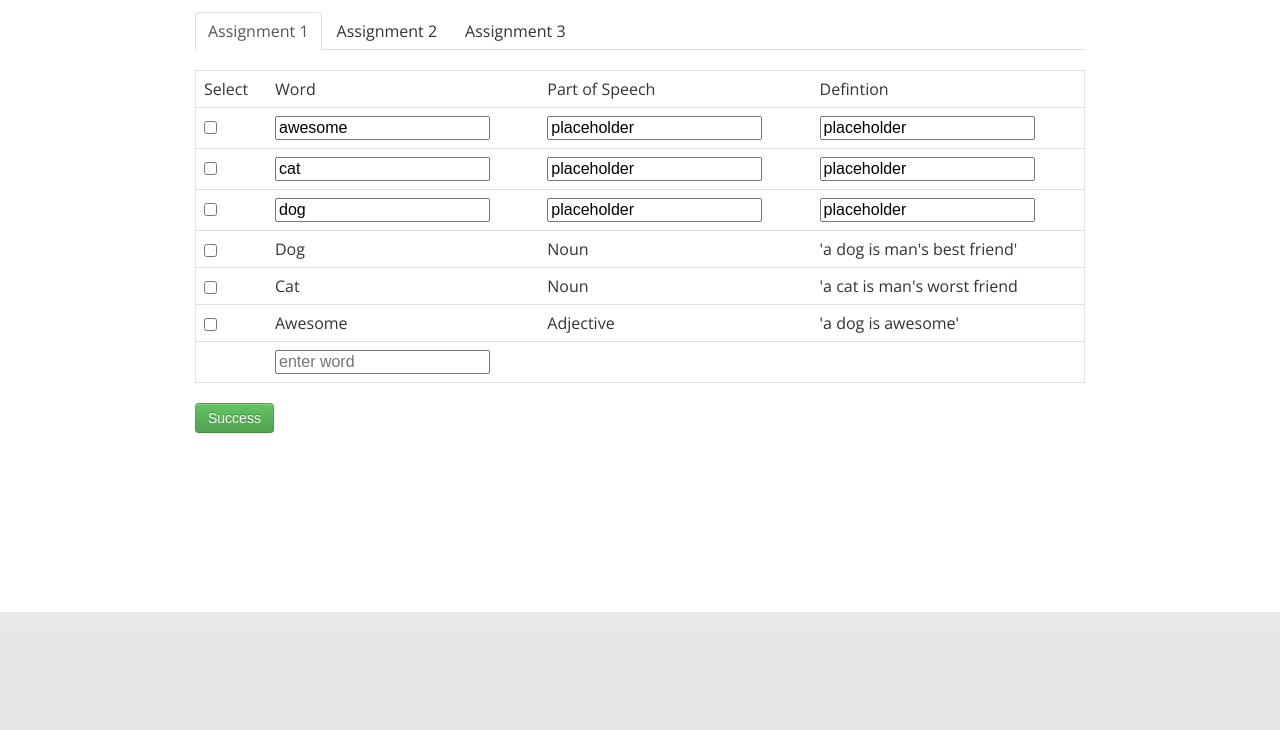
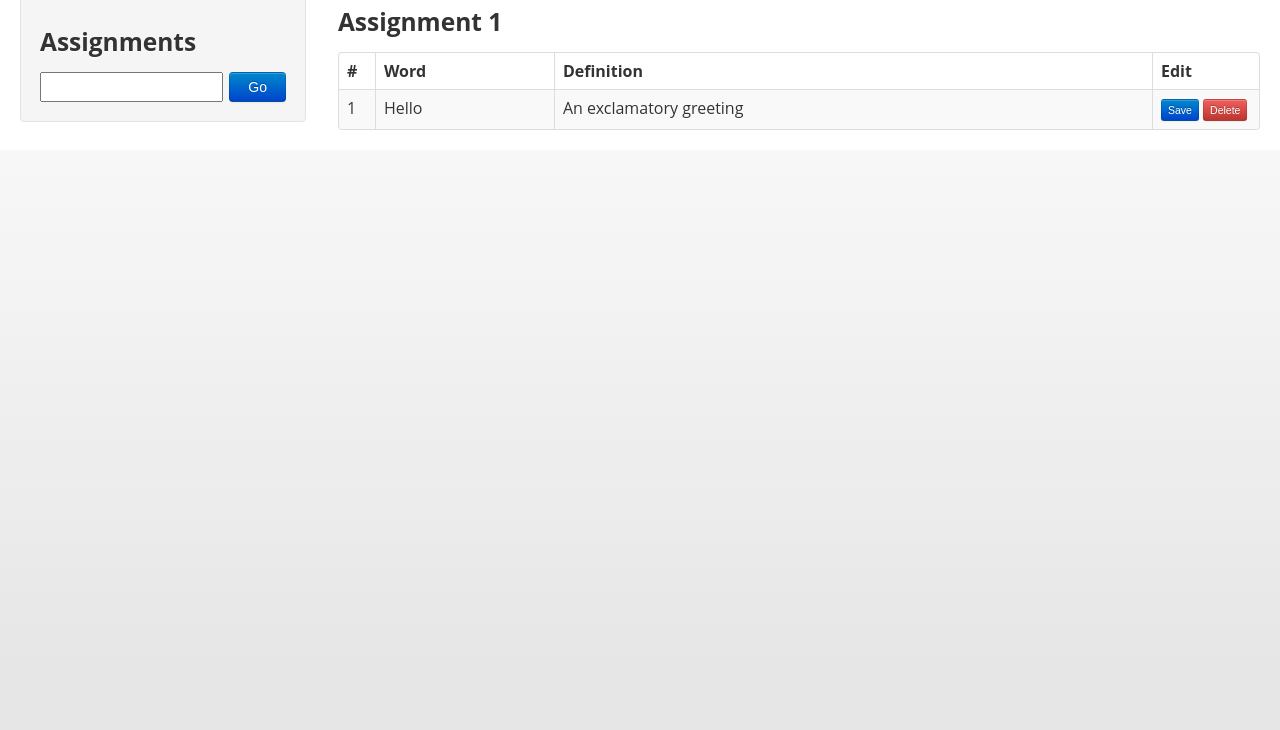
Before and after one commit to CMU-15-239/BWTSmartphone, a website: page public/index.html in a window 1280 px wide. Shown: the part 70-800 px from the top of the page. Drawn offline with nearby package versions, Linux system fonts and the light colour scheme.

Commit message:
Reworked frontend a little.

```diff
--- a/public/css/style.css
+++ b/public/css/style.css
@@ -1,24 +1,37 @@
+/***********************
+  Table Styling
+***********************/
+
+.word-table{
+    width: 100%;
+}
+.tbl-no{
+    width: 20px;
+}
+.tbl-edit{
+    width: 90px;
+}
+
+
 /*default css*/
 
 
-div.clearfix:after {
+.clearfix:after {
     content: "";
     display: block;
     height: 0;
     clear: both;
     visibility: hidden;
 }
-body {
-}
 
 * html .clearfix {
     height: 1%;
 }
 
-span.emphasis {
+.emphasis {
     font-weight: 700;
 }
-div.wrapper {
+.wrapper {
     width:890px;
     margin: 0 auto;
 }
--- a/public/index.html
+++ b/public/index.html
@@ -2,18 +2,21 @@
 <html>
 <head>
     <meta http-equiv="Content-Type" content="text/html;charset=UTF-8" />
-    <meta name="keywords" content="pittsburgh" />
-    <meta name="author" content="Jeff Mich" />
-    <meta name="copyright" content="Jeff Mich 2013" />
-    <link rel='stylesheet' type='text/css' href='../css/reset.css' />
-    <link href='http://fonts.googleapis.com/css?family=Open+Sans:300italic,400italic,600italic,700italic,800italic,400,300,600,700,800' rel='stylesheet' type='text/css'>
-    <link href='http://fonts.googleapis.com/css?family=Source+Sans+Pro:200,300,400,600,700,900,200italic,300italic,400italic,600italic,700italic' rel='stylesheet' type='text/css'>
-    <link rel='stylesheet' type='text/css' href='../css/bootstrap.min.css'/>
-    <link rel='stylesheet' type='text/css' href='../css/style.css'/>
-    <tite>Nathan</title>
+
+    <link rel='stylesheet' type='text/css' href='/css/reset.css' />
+
+    <link rel='stylesheet' type='text/css' href='/css/bootstrap.min.css'/>
+    <link rel='stylesheet' type='text/css' href='/css/style.css'/>
+
+    <style>
+
+    </style>
+
 </head>
 <body>
-    <div id='header'>
+
+    <!-- Header -->
+    <header id='header'>
         <div class="navbar">
             <div class="navbar-inner">
                 <a class="brand" href="#">Title</a>
@@ -24,56 +27,58 @@
                 </ul>
             </div>
         </div>
+    </header>
+
+
+    <section id='content' class='container-fluid clearfix'>
+        <div class="row-fluid">
+
+            <!-- Sidebar -->
+            <div class="span3 well">
+                <h3>Assignments</h3>
+                <div class="row-fluid">
+                    <input type="text" class="span9 assignments" style="margin: 0 auto;" >
+                    <button class="span3 btn btn-primary">Go</button>
                 </div>
-    <div id='index' class='wrapper clearfix'>
-            <div id='tableNav'>
-                <ul class="nav nav-tabs">
-                    <li class="active"><a href="#">Assignment 1</a></li>
-                    <li><a href="#">Assignment 2</a></li>
-                    <li><a href="#">Assignment 3</a></li>
-                </ul>
             </div>
-            <table class='table' id='wordTable'>
-                <caption></caption>
+
+            <!-- Main content -->
+            <div class="span9 ">
+                <h3>Assignment 1</h3>
+                <div class="row-fluid">
+                    <table class="table table-striped table-bordered table-hover word-table">
                         <thead>
                             <tr>
-                        <td>Select</td>
-                        <td>Word</td>
-                        <td>Part of Speech</td>
-                        <td>Defintion</td>
+                                <th class="tbl-no">#</th>
+                                <th class="tbl-word">Word</th>
+                                <th class="tbl-def">Definition</th>
+                                <th class="tbl-edit">Edit</th>
                             </tr>
                         </thead>
                         <tbody>
                             <tr>
-                        <td><input type='checkbox'></td>
-                        <td>Dog</td>
-                        <td>Noun</td>
-                        <td>'a dog is man's best friend'</td>
-                    </tr>
-                    <tr>
-                        <td><input type='checkbox'></td>
-                        <td>Cat</td>
-                        <td>Noun</td>
-                        <td>'a cat is man's worst friend</td>
-                    </tr>
-                    <tr>
-                        <td><input type='checkbox'></td>
-                        <td>Awesome</td>
-                        <td>Adjective</td>
-                        <td>'a dog is awesome'</td>
-                    </tr>
-                    <tr>
-                        <td></td>
-                        <td><input type='text' placeholder='enter word'></td>
-                        <td></td>
-                        <td></td>
+                                <td class="tbl-no">1</td>
+                                <td class="tbl-word">Hello</td>
+                                <td class="tbl-def">An exclamatory greeting</td>
+                                <td class="tbl-edit">
+                                    <button class="btn btn-mini btn-primary">Save</button>
+                                    <button class="btn btn-mini btn-danger">Delete</button>
+                                </td>
                             </tr>
                         </tbody>
                     </table>
-            <button type="button" class="btn btn-success">Success</button>
                 </div>
+            </div>
+        </div>
+    </section>
 
-    <script src="http://ajax.googleapis.com/ajax/libs/jquery/1.9.1/jquery.min.js" ></script>
-    <script src='../js/main.js'></script>
+
+
+    <script src="http://code.jquery.com/jquery-1.9.1.js"></script>
+    <script src="https://raw.github.com/bestiejs/lodash/v1.1.1/dist/lodash.js"></script>
+    <script src="https://raw.github.com/wycats/handlebars.js/1.0.0-rc.3/dist/handlebars.js"></script>
+    <script src="/js/bootstrap.js"></script>
+    <script src="/js/app.js"></script>
+
 </body>
 </html>
--- a/public/js/main.js
+++ /dev/null
@@ -1,10 +0,0 @@
-$(document).ready(function(){
-    //load all current words for assignment
-    var words= ['dog', 'cat', 'awesome'];
-    for (var i=0; i<words.length; i++) {
-        var html = '';
-            html += '<tr><td><input type="checkbox"></td><td><input readonly type="text" value="'+ words[i]+
-                    '"></td><td><input type="text" value="'+'placeholder' +'"></td><td><input type="text" value="'+ 'placeholder'+'"></td></tr>';
-        $('#wordTable tr').first().after(html);
-    }
-});
```
Lines whose indentation alone changed are shown as unchanged.
